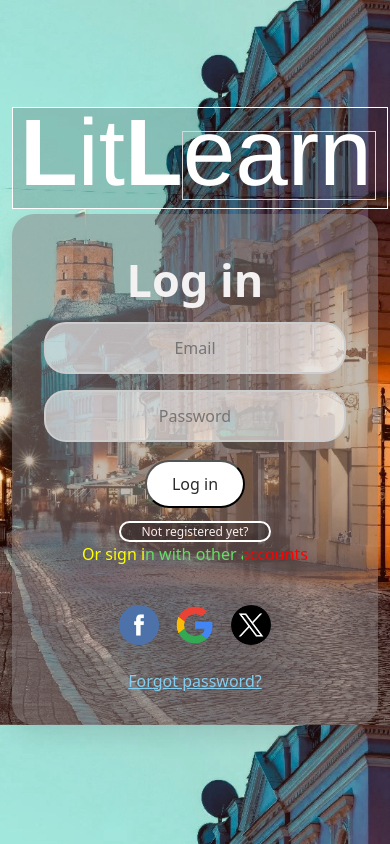
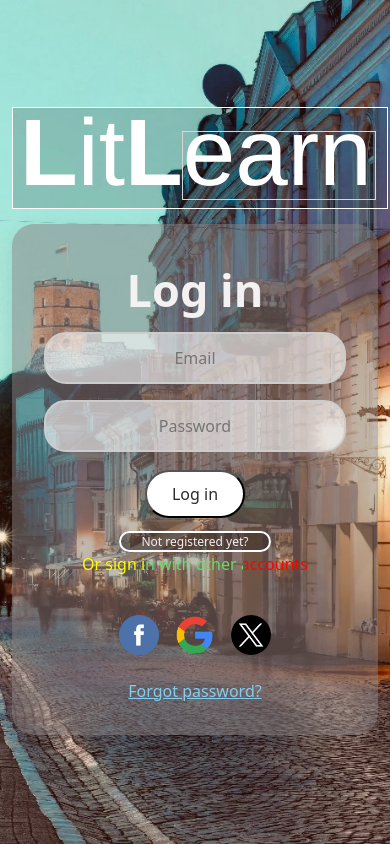
Before and after one commit to SergKryz/LitLearn, a React (Create React App) app: page /login in a window 390 px wide. Built offline with nearby package versions, Linux system fonts and the light colour scheme; no server answers.

Commit message:
Css update

```diff
--- a/src/styles/Login.css
+++ b/src/styles/Login.css
@@ -4,14 +4,12 @@
 
 
 body {
-    margin: 0;
-    padding: none;
-    background-image: url('../assets/background/Senamiestis.jpg');
-    background-position: center;
-    background-size:cover;
-    background-repeat:calc(100vh - 100vh);
 
-
+    background: url('../assets/background/Senamiestis.jpg') no-repeat center center fixed;
+    -webkit-background-size: cover;
+    -moz-background-size: cover;
+    -o-background-size: cover;
+    background-size: cover;
 
   }
   div {
--- a/src/styles/mainLogo.css
+++ b/src/styles/mainLogo.css
@@ -56,7 +56,7 @@
     .main-logo {
       width: 100%;
       text-align: center;
-      margin: 100px auto 0 auto ;
+      margin: 100px auto 10px auto ;
     }
     .main-logo .overlap-group {
       height: 114px;
@@ -80,7 +80,7 @@
       border-color: #ffffff;
       height: 102px;
       left: 0;
-      position: absolute;
+      position: center;
       top: 9px;
       width: 376px;
     }
```
